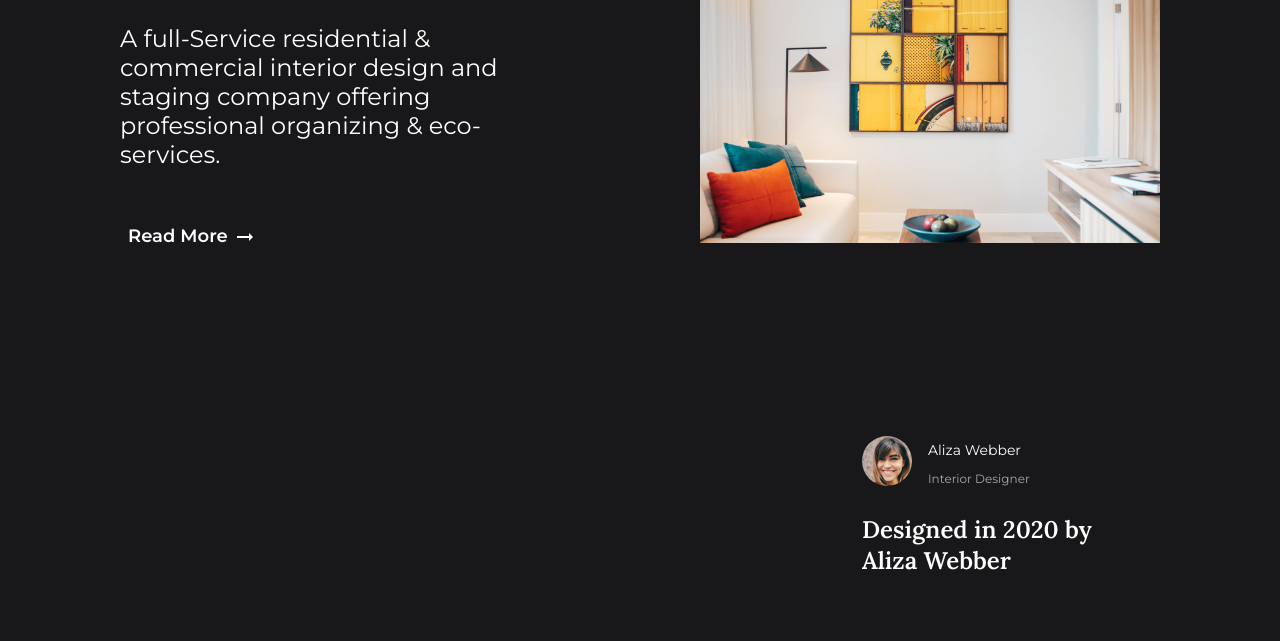
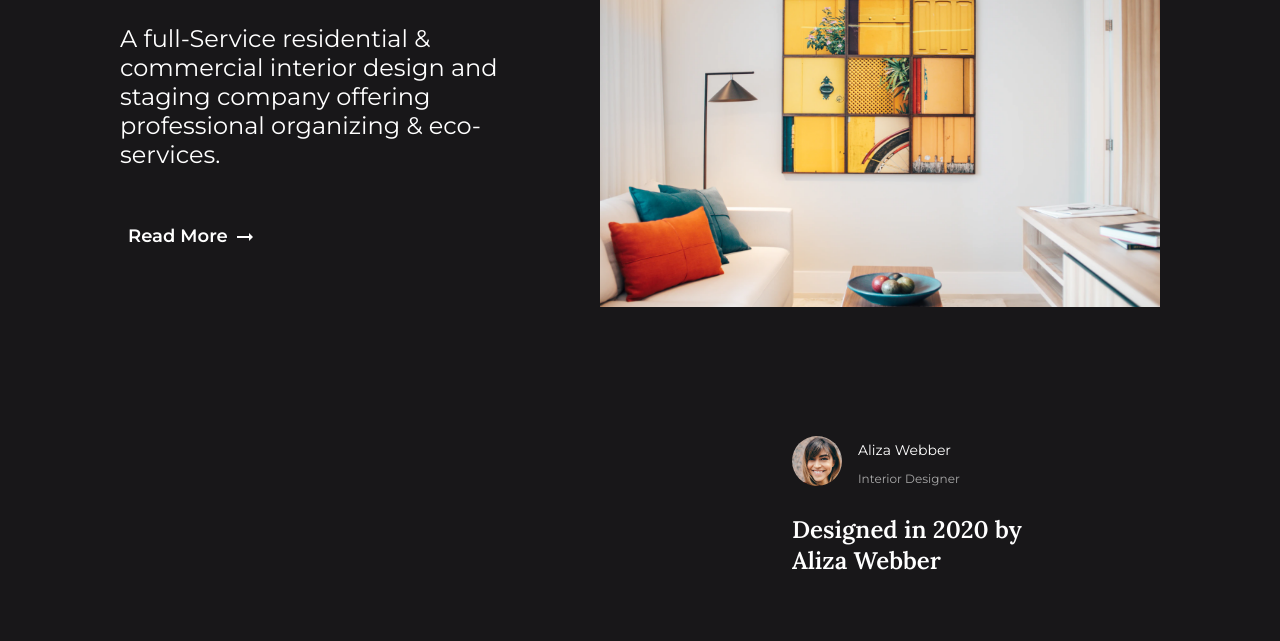
Before and after one commit to baristikir/interior-consultant, a plain HTML site: page index.html in a window 1280 px wide. Shown: the part 337-978 px from the top of the page. Drawn offline with Linux system fonts and the light colour scheme.

Commit message:
Fixed Sizing :package:

```diff
--- a/src/pages/_home.scss
+++ b/src/pages/_home.scss
@@ -66,17 +66,21 @@
         height: 550px;
 
         @include breakpoint-down(small){
-           width: 350px;
-           height: 264px;
+            width: 350px;
+            height: 264px;
+            margin-top: 2rem;
         }
-        @include breakpoint-down(medium){
+        @include breakpoint-up(medium){
             width: 460px;
             height: 320px;
-            margin-top: 2rem;
         }
-        @include breakpoint-down(large){
-            width: 460px;
-            height: 320px;
+        @include breakpoint-up(large){
+            width: 560px;
+            height: 384px;
+        }
+        @include breakpoint-up(xlarge){
+            width: 760px;
+            height: 550px;
         }
     }
 
@@ -100,7 +104,7 @@
 
         @include breakpoint-down(small){
             top: 13rem;
-            left: .125rem;
+            left: .675rem;
             width: 300px;
             height: 138px;
             padding: .75rem;
```
Also changed, not shown: dist/main.css, 1 other file.
